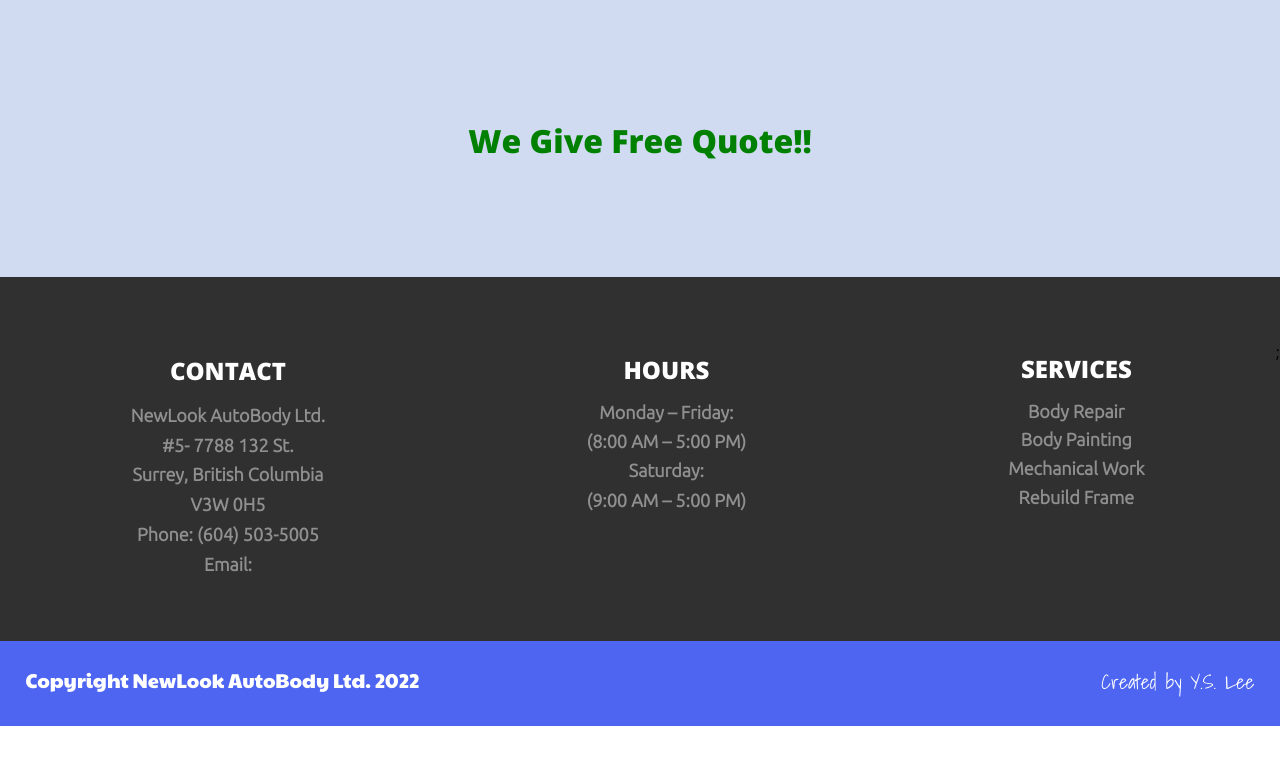
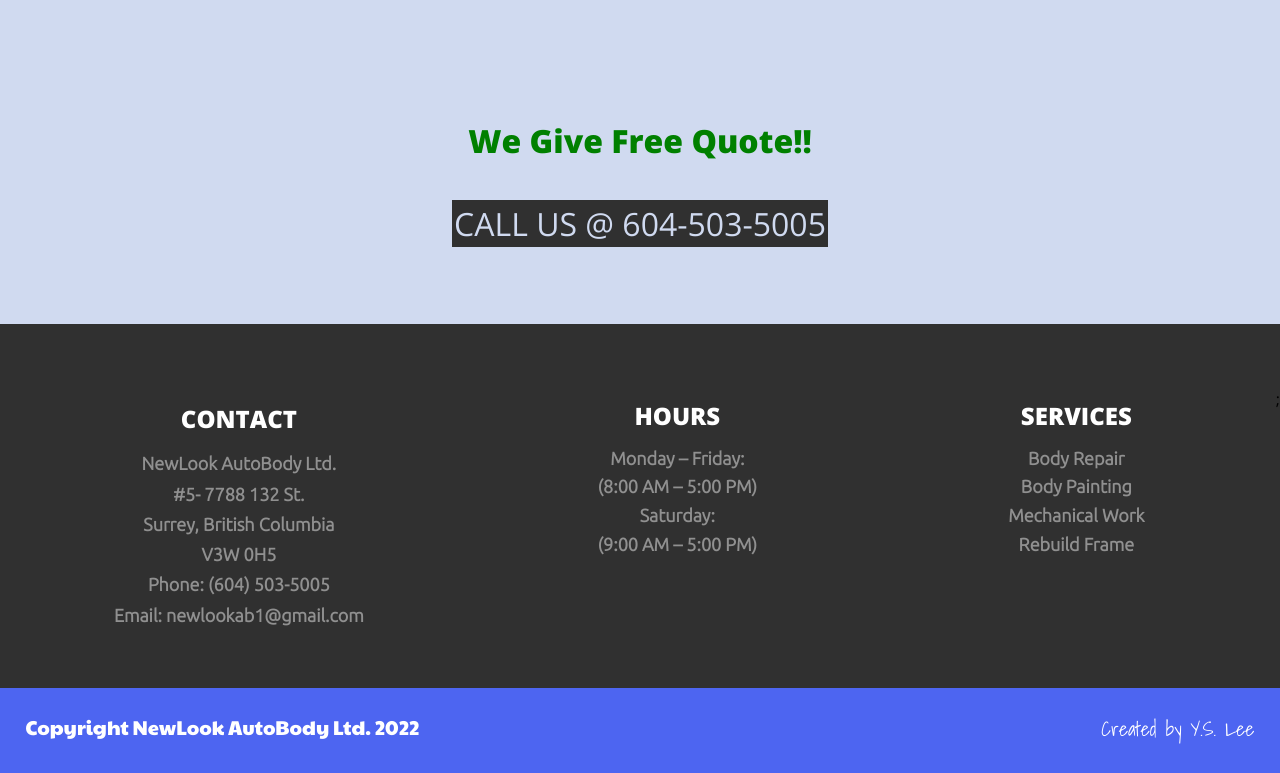
Before and after one commit to yongjohnlee80/newlook-autobody, a React (Create React App) app: page /contact in a window 1280 px wide. Shown: the part 1654-2427 px from the top of the page. Before the commit the page ends 2380 px from the top, so only its background shows below. Built offline with nearby package versions, Linux system fonts and the light colour scheme; grey boxes are pictures that could not be loaded.

Commit message:
submit form added

```diff
--- a/src/components/contact-form/contact-form.component.jsx
+++ b/src/components/contact-form/contact-form.component.jsx
@@ -7,7 +7,7 @@
 import { BaseButton } from "../button/button.styles";
 
 const defaultFormFields = {
-    displayName: "",
+    name: "",
     email: "",
     phone: "",
     message: "",
@@ -16,18 +16,18 @@
 export const ContactForm = ({ hasCancelButton = false }) => {
     const { setIsDropdownMenuOpen } = useContext(DropdownMenuContext);
     const [formFields, setFormFields] = useState(defaultFormFields);
-    const { displayName, email, phone, message } = formFields;
+    const { name, email, phone, message } = formFields;
 
     const cancelDropdownMenuHandler = () => setIsDropdownMenuOpen(false);
 
-    const resetFormFields = () => {
-        setFormFields(defaultFormFields);
-    };
+    // const resetFormFields = () => {
+    //     setFormFields(defaultFormFields);
+    // };
 
-    const handleSubmit = async (event) => {
-        event.preventDefault();
-        resetFormFields();
-    };
+    // const handleSubmit = async (event) => {
+    //     event.preventDefault();
+    //     resetFormFields();
+    // };
 
     const handleChange = (event) => {
         const { name, value } = event.target;
@@ -41,14 +41,15 @@
                 Simply fill out the following e-form and we will contact you
                 right away..
             </span>
-            <form onSubmit={handleSubmit}>
+            {/* <form onSubmit={handleSubmit}> */}
+            <form action="https://formsubmit.co/yongsunglee@my.uopeople.edu" method="POST">
                 <FormInput
                     label="Your Name"
                     type="text"
                     required
                     onChange={handleChange}
-                    name="displayName"
-                    value={displayName}
+                    name="name"
+                    value={name}
                 />
 
                 <FormInput
@@ -78,7 +79,7 @@
                     value={message}
                 />
                 <div className="button-container">
-                    <BaseButton>Submit</BaseButton>
+                    <BaseButton type="submit">Submit</BaseButton>
                     {hasCancelButton && (
                         <BaseButton onClick={cancelDropdownMenuHandler}>
                             Cancel
--- a/src/components/header/header.component.jsx
+++ b/src/components/header/header.component.jsx
@@ -21,9 +21,9 @@
             <HeaderContainer>
                 <AnnouncementContainer>
                     <HeaderLink href="https://maps.google.com/?q=NewLookAutobodyLtd.+7788+132st+surrey+bc+v3w0h5">
-                        <HeaderLink href="https://maps.google.com/?q=NewLookAutobodyLtd.+7788+132st+surrey+bc+v3w0h5">
+                        {/* <HeaderLink href="https://maps.google.com/?q=NewLookAutobodyLtd.+7788+132st+surrey+bc+v3w0h5"> */}
                             #5 - 7788 132 St., Surrey, BC V3W 0H5
-                        </HeaderLink>
+                        {/* </HeaderLink> */}
                     </HeaderLink>
                     <HeaderLink href="tel:+1604503-5005">
                         Tel: (604) 503-5005
--- a/src/components/info-deck/info-deck.component.jsx
+++ b/src/components/info-deck/info-deck.component.jsx
@@ -14,7 +14,7 @@
             "Surrey, British Columbia",
             "V3W 0H5",
             "Phone: (604) 503-5005",
-            "Email: ",
+            "Email: newlookab1@gmail.com",
         ],
     },
     {
--- a/src/routes/contact/contact.route.jsx
+++ b/src/routes/contact/contact.route.jsx
@@ -6,6 +6,7 @@
     ContentHeader,
     ContentImage,
     ContentMessage,
+    ContentLink,
 } from "../page-content.styles";
 
 import {
@@ -47,6 +48,7 @@
                 <ContentHeader style={{ color: "green" }}>
                     We Give Free Quote!!
                 </ContentHeader>
+                <ContentLink href="tel:+16045035005">CALL US @ 604-503-5005</ContentLink>
                 <ContentHeader />
             </ContentContainer>
         </>
--- a/src/routes/home/home.route.jsx
+++ b/src/routes/home/home.route.jsx
@@ -16,12 +16,12 @@
     ContentContainer,
     ContentHeader,
     ContentImage,
+    ContentLink,
     ContentMessage,
 } from "../page-content.styles";
 import { BlueButton } from "../../components/button/button.styles";
 
 const Home = () => {
-
     const navigate = useNavigate();
 
     const goToServicesHandler = () => {
@@ -44,7 +44,9 @@
                         We perform highest quality auto body <br />
                         repair and paint jobs.
                     </BannerMessage>
-                    <BannerButton onClick={goToServicesHandler}>Learn More</BannerButton>
+                    <BannerButton onClick={goToServicesHandler}>
+                        Learn More
+                    </BannerButton>
                 </BannerColumn>
             </ImageBannerContainer>
             <ContentContainer>
@@ -68,10 +70,19 @@
                 </ContentMessage>
                 <ContentImage src={RanchImg} alt="Ranch" width={"40%"} />
                 <ContentImage src={LinkImg} alt="Ranch" width={"20%"} />
-                <ContentHeader style={{ color: "#242424" }}>
+                <ContentHeader style={{ color: "green" }}>
                     Come See Us Today!!
                 </ContentHeader>
-                <BlueButton  onClick={goToContactUsHandler}>Book Appointment Today!</BlueButton>
+                <ContentLink href="https://maps.google.com/?q=NewLookAutobodyLtd.+7788+132st+surrey+bc+v3w0h5">
+                    {/* <ContentLink href="https://maps.google.com/?q=NewLookAutobodyLtd.+7788+132st+surrey+bc+v3w0h5"> */}
+                        FIND US ON THE MAP (#5 - 7788 132 St., Surrey)
+                    {/* </ContentLink> */}
+                </ContentLink>
+                <ContentHeader style={{ color: "green" }}>OR</ContentHeader>
+
+                <BlueButton onClick={goToContactUsHandler}>
+                    Book Appointment Today!
+                </BlueButton>
                 <ContentHeader></ContentHeader>
             </ContentContainer>
         </>
--- a/src/routes/page-content.styles.jsx
+++ b/src/routes/page-content.styles.jsx
@@ -49,3 +49,16 @@
     padding: 4%;
     opacity: .8;
 `;
+
+export const ContentLink = styled.a`
+    padding: 2px;
+    text-decoration: none;
+    font-size: 2rem;
+    color: #D0DAF0;
+    background-color: #303030;
+
+    &:hover {
+        color: #303030;
+        background-color: #D0DAF0;
+    }
+`;
--- a/src/routes/services/services.route.jsx
+++ b/src/routes/services/services.route.jsx
@@ -5,6 +5,7 @@
     ContentContainer,
     ContentHeader,
     ContentImage,
+    ContentLink,
     ContentMessage,
 } from "../page-content.styles";
 
@@ -14,8 +15,6 @@
     BannerColumn,
     BannerMessage,
 } from "../image-banner.styles";
-
-import { BaseButton } from "../../components/button/button.styles";
 
 const Services = () => {
     return (
@@ -54,7 +53,7 @@
                 <ContentHeader style={{ color: "green" }}>
                     We Give Free Quote!!
                 </ContentHeader>
-                <BaseButton>Give Us A Call</BaseButton>
+                <ContentLink href="tel:+16045035005">CALL US @ 604-503-5005</ContentLink>
                 <ContentHeader/>
             </ContentContainer>
         </>
```
